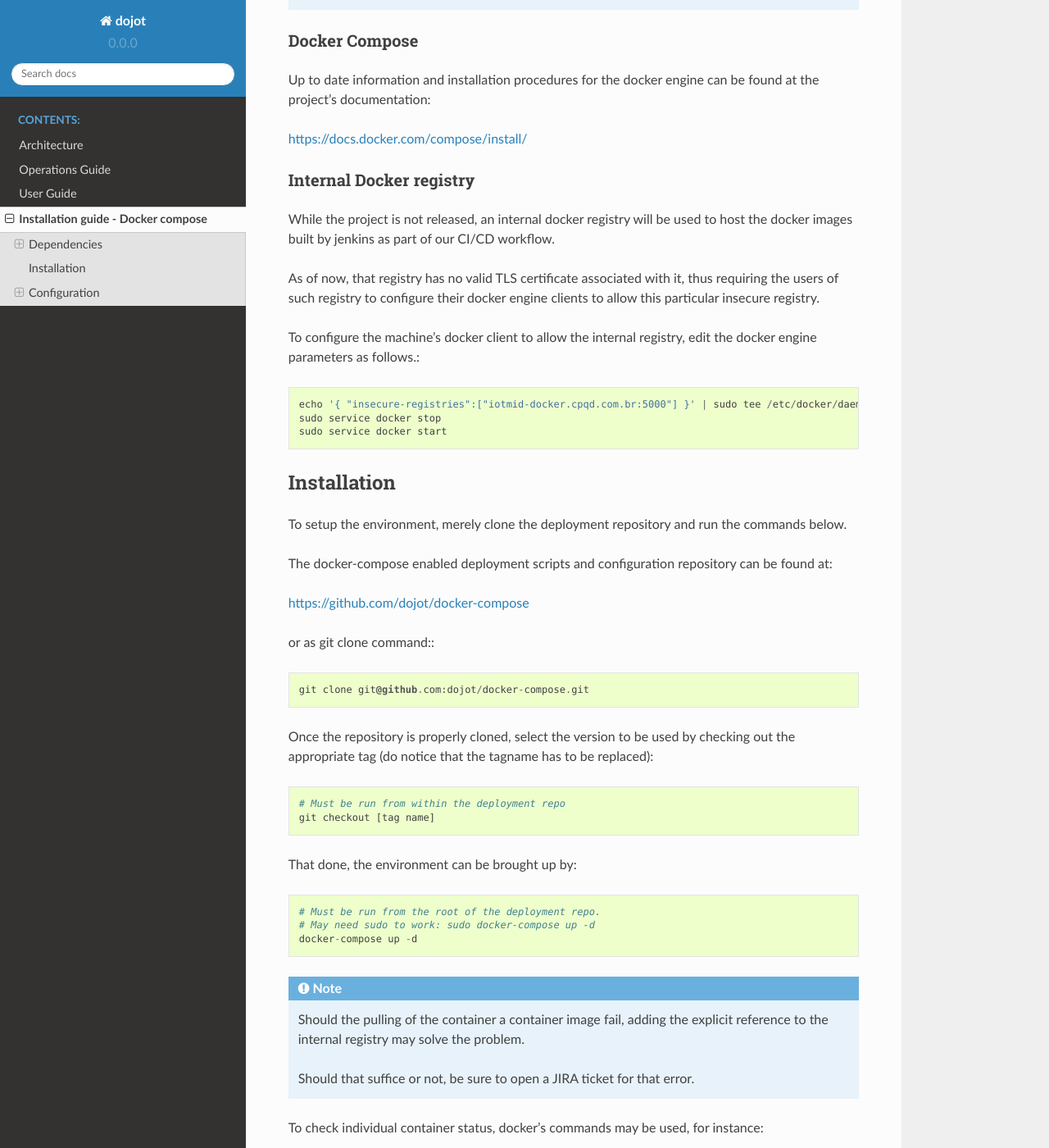
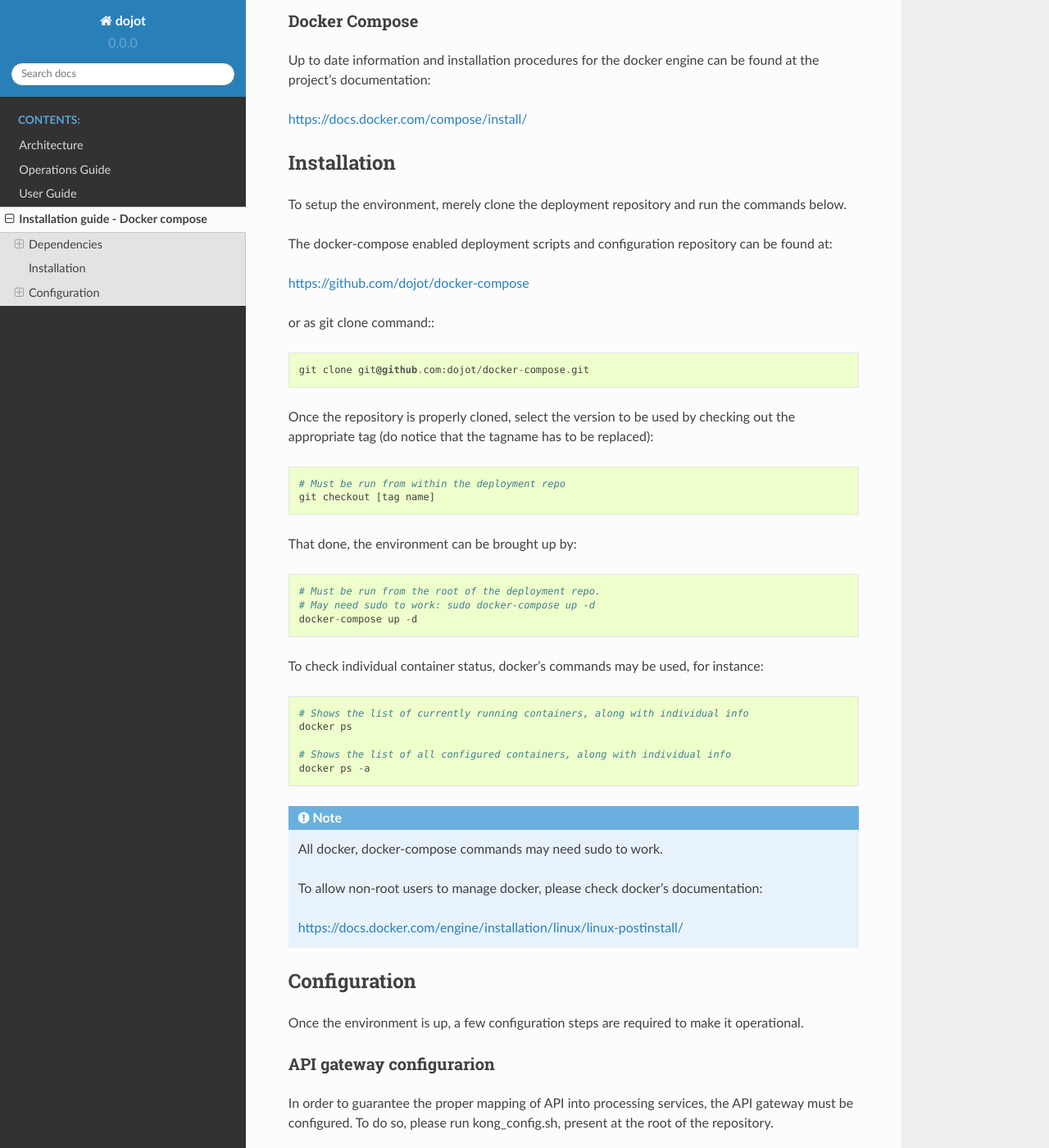
Before and after one commit to dojot/docs, a Sphinx documentation site: the page built from source/install/compose_guide.rst, in a window 1280 px wide and 1400 px high, scrolled down 1111 px. Shown: the whole window at 82% size. Built offline with Sphinx 7.4.7 and the Read the Docs theme 2.0.0, drawn with Linux system fonts in a browser that asks for light colours; some of the changed text lies outside the part shown.

Commit message:
Removes references to internal repository
Change-Id: I5c726aedc28a615188944675d90938cad99ec8db

```diff
--- a/source/install/compose_guide.rst
+++ b/source/install/compose_guide.rst
@@ -45,22 +45,6 @@
 
 https://docs.docker.com/compose/install/
 
-Internal Docker registry
-^^^^^^^^^^^^^^^^^^^^^^^^
-
-While the project is not released, an internal docker registry will be used
-to host the docker images built by jenkins as part of our CI/CD workflow.
-
-As of now, that registry has no valid TLS certificate associated with it,
-thus requiring the users of such registry to configure their docker engine
-clients to allow this particular insecure registry.
-
-To configure the machine's docker client to allow the internal registry, edit
-the docker engine parameters as follows.::
-
-  echo '{ "insecure-registries":["iotmid-docker.cpqd.com.br:5000"] }' | sudo tee /etc/docker/daemon.json
-  sudo service docker stop
-  sudo service docker start
 
 Installation
 ------------
@@ -89,12 +73,6 @@
   # May need sudo to work: sudo docker-compose up -d
   docker-compose up -d
 
-.. note::
-
-  Should the pulling of the container a container image fail, adding the explicit
-  reference to the internal registry may solve the problem.
-
-  Should that suffice or not, be sure to open a JIRA ticket for that error.
 
 To check individual container status, docker's commands may be used, for instance: ::
 
```
